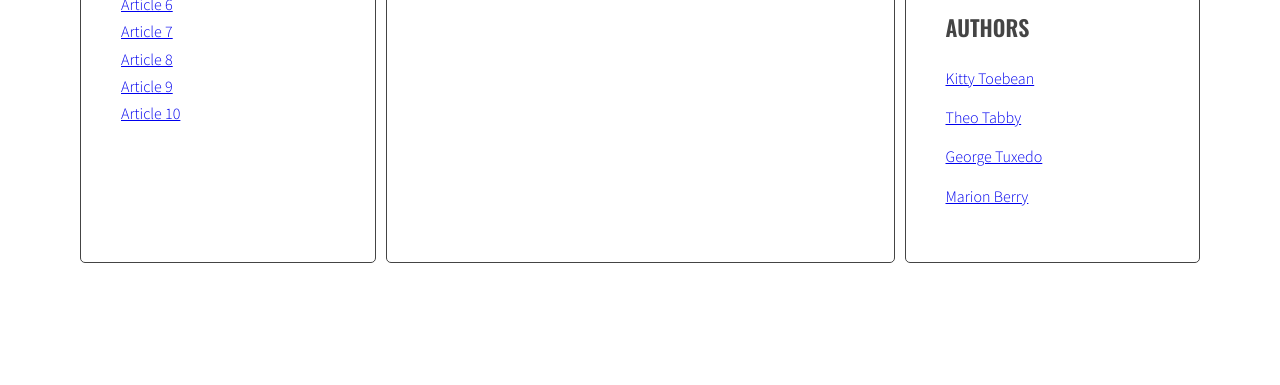
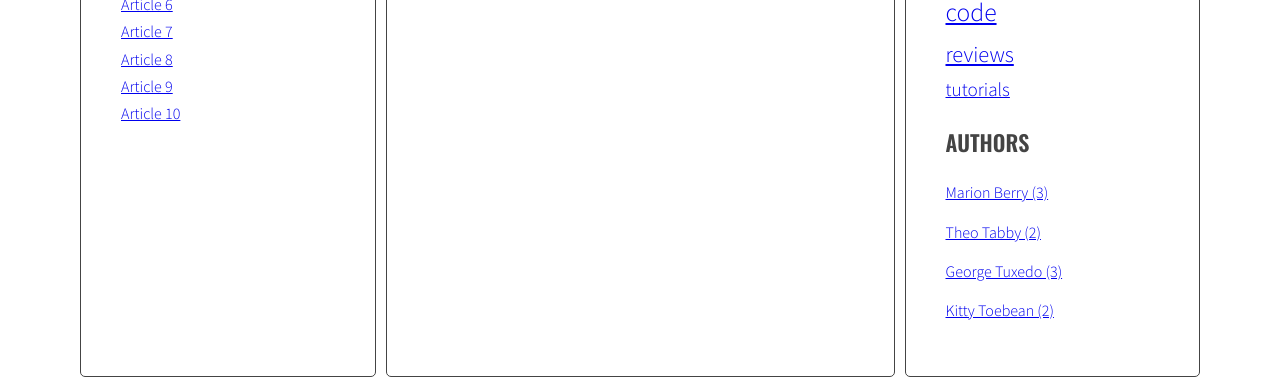
Before and after one commit to cosiek20/javascript-blog, a website: page index.html in a window 1280 px wide. Shown: the part 503-888 px from the top of the page. Before the commit the page ends 800 px from the top, so only its background shows below. Drawn offline with nearby package versions, Linux system fonts and the light colour scheme.

Commit message:
add authors generate js

```diff
--- a/index.html
+++ b/index.html
@@ -213,34 +213,9 @@
         <aside class="sidebar">
           <h2 class="section-title">Tags</h2>
           <ul class="list tags">
-            <li><a href="#">design</a> <span>(6)</span></li>
-            <li><a href="#">code</a> <span>(5)</span></li>
-            <li><a href="#">tutorials</a> <span>(4)</span></li>
-            <li><a href="#">reviews</a> <span>(4)</span></li>
-            <li><a href="#">news</a> <span>(6)</span></li>
           </ul>
           <h2 class="section-title">Authors</h2>
           <ul class="list authors">
-            <li>
-              <a href="#">
-                <span class="author-name">Kitty Toebean</span>
-              </a>
-            </li>
-            <li>
-              <a href="#">
-                <span class="author-name">Theo Tabby</span>
-              </a>
-            </li>
-            <li>
-              <a href="#">
-                <span class="author-name">George Tuxedo</span>
-              </a>
-            </li>
-            <li>
-              <a href="#">
-                <span class="author-name">Marion Berry</span>
-              </a>
-            </li>
           </ul>
         </aside>
       </main>
--- a/js/script.js
+++ b/js/script.js
@@ -1,10 +1,16 @@
 'use strict';
+const opts = {
+  articleSelector: '.post',
+  titleSelector:'.post-title',
+  titleListSelector: '.titles',
+  articleTagsSelector: '.post-tags .list',
+  articleAuthorSelector: '.post-author',
+  tagsListSelector: '.tags.list',
+  cloudClassCount: 5,
+  cloudClassPrefix: 'tag-size-',
+  authorsListSelector: '.authors.list'
+};
 
-const optArticleSelector = '.post',
-  optTitleSelector = '.post-title',
-  optTitleListSelector = '.titles',
-  optArticleTagsSelector = '.post-tags .list',
-  optArticleAuthorSelector = '.post-author'
 
 function titleClickHandler(event) {
   event.preventDefault();
@@ -47,12 +53,12 @@ function generateTitleLinks(customSelector = '') {
 
   /* remove contents of titleList */
 
-  const titleList = document.querySelector(optTitleListSelector);
+  const titleList = document.querySelector(opts.titleListSelector);
   titleList.innerHTML = '';
 
   /* for each article */
 
-  const articles = document.querySelectorAll(optArticleSelector + customSelector);
+  const articles = document.querySelectorAll(opts.articleSelector + customSelector);
 
   let html = '';
 
@@ -65,7 +71,7 @@ function generateTitleLinks(customSelector = '') {
     /* find the title element */
     /* get the title from the title element */
 
-    const articleTitle = article.querySelector(optTitleSelector).innerHTML;
+    const articleTitle = article.querySelector(opts.titleSelector).innerHTML;
 
     /* create HTML of the link */
 
@@ -86,10 +92,36 @@ function generateTitleLinks(customSelector = '') {
 
 generateTitleLinks();
 
+function calculateTagsParams(tags) {
+  const params = {max: 0, min: 999999};
+for(let tag in tags){
+  console.log(tag + 'is used' + tags[tag] + 'times');
+  if(tags[tag] > params.max){
+    params.max = tags[tag];
+  }
+  if(tags[tag] < params.min){
+    params.min = tags[tag];
+  }
+}
+  return params;
+}
+
+function calculateTagClass(count, params) {
+
+  const normalizedCount = count - params.min;
+  const normalizedMax = params.max - params.min;
+  const percentege = normalizedCount / normalizedMax;
+  const classNumber = Math.floor( percentege * (opts.cloudClassCount - 1) + 1 );
+ return opts.cloudClassPrefix + classNumber;
+}
+
 function generateTags(){
+  /* [NEW] create a new variable allTags with an empty object */
+  const allTags = {};
+
   /* find all articles */
 
-  const articles = document.querySelectorAll(optArticleSelector);
+  const articles = document.querySelectorAll(opts.articleSelector);
 
   /* START LOOP: for every article: */
 
@@ -98,7 +130,7 @@ function generateTags(){
 
     /* find tags wrapper */
 
-    const tagList = article.querySelector(optArticleTagsSelector);
+    const tagList = article.querySelector(opts.articleTagsSelector);
 
     /* make html variable with empty string */
 
@@ -111,7 +143,7 @@ function generateTags(){
     /* split tags into array */
 
     const articleTagsArray = articleTags.split(' ');
-    console.log(articleTagsArray)
+    console.log('articletagsarray:', articleTagsArray)
 
     /* START LOOP: for each tag */
 
@@ -125,6 +157,14 @@ function generateTags(){
 
       html = html + tagHTML;
 
+      /* [NEW] check if this link is NOT already in allTags */
+      if(!allTags.hasOwnProperty(tag)){
+      /* [NEW] add tag to allTags objecty */
+         allTags[tag] = 1;
+      } else {
+        allTags[tag]++;
+      }
+
     /* END LOOP: for each tag */
     }
     /* insert HTML of all the links into the tags wrapper */
@@ -133,6 +173,29 @@ function generateTags(){
 
   /* END LOOP: for every article: */
   }
+  /* [NEW] find list of tags in right column */
+  const tagList = document.querySelector(opts.tagsListSelector);
+  const tagsParams = calculateTagsParams(allTags);
+
+  console.log('tagsParams:', tagsParams)
+
+  /* [NEW] create variable for all links HTML code */
+  let allTagsHTML = '';
+
+  /* [NEW] START LOOP: for each tag in allTags: */
+  for(let tag in allTags){
+
+    const tagLinkHTML ='<li><a href="#tag-' + tag + '" class="' + calculateTagClass(allTags[tag], tagsParams) + '"> ' + tag + '</a></li>';
+
+    console.log('taglinkHTML:', tagLinkHTML);
+
+    allTagsHTML += tagLinkHTML;
+  }
+  /* [NEW] END LOOP: for each tag in allTags: */
+  /* [NEW] add html form allTagsHTML to tagList */
+  tagList.innerHTML = allTagsHTML;
+
+  console.log(tagList);
 }
 
 generateTags();
@@ -149,7 +212,7 @@ function tagClickHandler(event){
   /* make a new constant "href" and read the attribute "href" of the clicked element */
 
   const href = clickedElement.getAttribute('href');
-console.log(href)
+  console.log(href)
   /* make a new constant "tag" and extract tag from the "href" constant */
 
   const tag = href.replace('#tag-', ''); //#tag-sport -> sport
@@ -192,36 +255,73 @@ function addClickListenersToTags(){
 
 addClickListenersToTags();
 
-function generateAuthors () {
-    /* find all articles */
+function calculateAuthorsParams(authors) {
+  const params = {max: 0, min: 999999};
+for(let author in authors){
+  console.log(author + 'is used' + authors[author] + 'times');
 
-    const articles = document.querySelectorAll(optArticleSelector);
+  if(authors[author] > params.max){
+    params.max = authors[author];
+  }
+  if(authors[author] < params.min){
+    params.min = authors[author];
+  }
+}
+  return params;
+}
 
-    /* START LOOP: for every article: */
+function calculateAuthorClass(count, params) {
 
-    for (let article of articles) {
+  const normalizedCount = count - params.min;
+  const normalizedMax = params.max - params.min;
+  const percentege = normalizedCount / normalizedMax;
+  const classNumber = Math.floor( percentege * (opts.cloudClassCount - 1) + 1 );
+ return opts.cloudClassPrefix + classNumber;
+}
+function generateAuthors(){
+  let allAuthors = {};
 
-      const author = article.querySelector(optArticleAuthorSelector);
+  const articles = document.querySelectorAll(opts.articleSelector);
 
-      let html = '';
+  for(let article of articles){
 
-      const articleAuthor = article.getAttribute('data-author');
+    const authorWrapper = article.querySelector(opts.articleAuthorSelector);
 
-        /* generate HTML of the link */
+    let html = '';
 
-        const tagHTML = '<a href="#data-author-' + articleAuthor + '"><span>by ' + articleAuthor + '</span></a>';
+    const authorName =  article.getAttribute('data-author');
+    console.log('authorName:', authorName);
 
-        /* add generated code to html variable */
+    const linkHTML = '<a href="#author' + authorName + '"><span>' + 'by ' + authorName + '</span></a>';
 
-        html = html + tagHTML;
+    html = html + linkHTML;
 
-      /* insert HTML of all the links into the tags wrapper */
+    if(!allAuthors.hasOwnProperty(authorName)){
 
-      author.innerHTML = html;
+      allAuthors[authorName] = 1;
+    } else {
+      allAuthors[authorName]++;
+    }
+    authorWrapper.innerHTML = html;
+  }
 
+  const authorList = document.querySelector(opts.authorsListSelector);
+  console.log('AuthorList:', authorList);
 
-    }
+  const authorParams = calculateAuthorsParams(allAuthors);
+  console.log('authorTagsParams:', authorParams);
+
+  let allAuthorsHTML = '';
+
+  for(let author in allAuthors){
+    const authorLinkHTML = '<li><a href="#author' + author + '"><span>' + author + ' (' + allAuthors[author] + ')' + '</span></a></li>';
+    console.log('authorLinkHTML:', authorLinkHTML);
+    allAuthorsHTML += ' ' + authorLinkHTML;
+
   }
+
+  authorList.innerHTML = allAuthorsHTML;
+}
 
   generateAuthors();
 
--- a/sass/style.scss
+++ b/sass/style.scss
@@ -88,6 +88,9 @@ body {
   .active {
     font-weight: bold;
   }
+  .tags {
+    display: inline-block;
+  }
 }
 
 .list-horizontal {
@@ -126,3 +129,23 @@ body {
     margin: 0 10px 0 0;
   }
 }
+
+.tag-size-1 {
+  font-size: 80%;
+}
+
+.tag-size-2 {
+  font-size: 120%;
+}
+
+.tag-size-3 {
+  font-size: 140%;
+}
+
+.tag-size-4 {
+  font-size: 160%;
+}
+
+.tag-size-5 {
+  font-size: 200%;
+}
```
Also changed, not shown: css/style.css, 1 other file.
